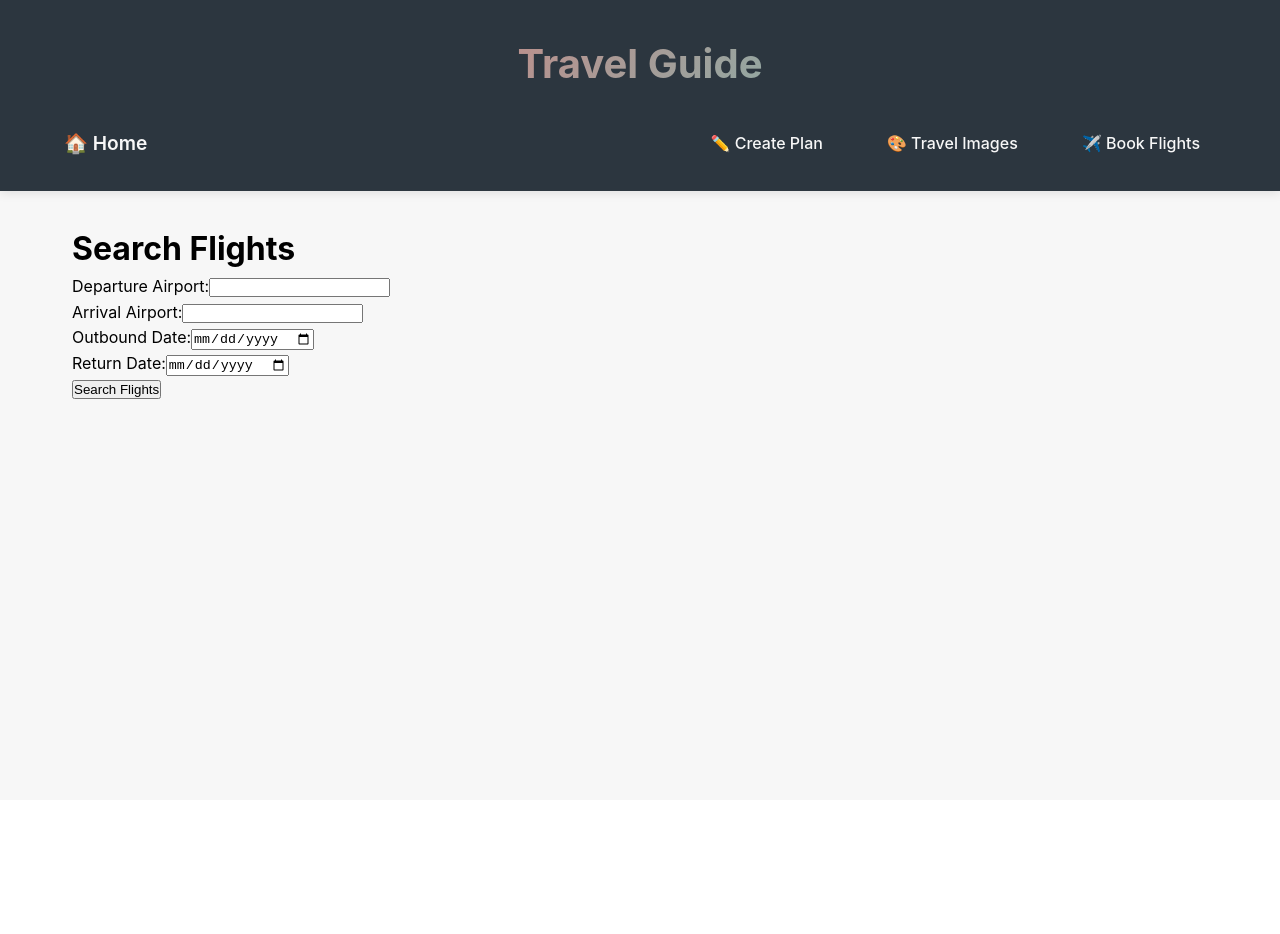
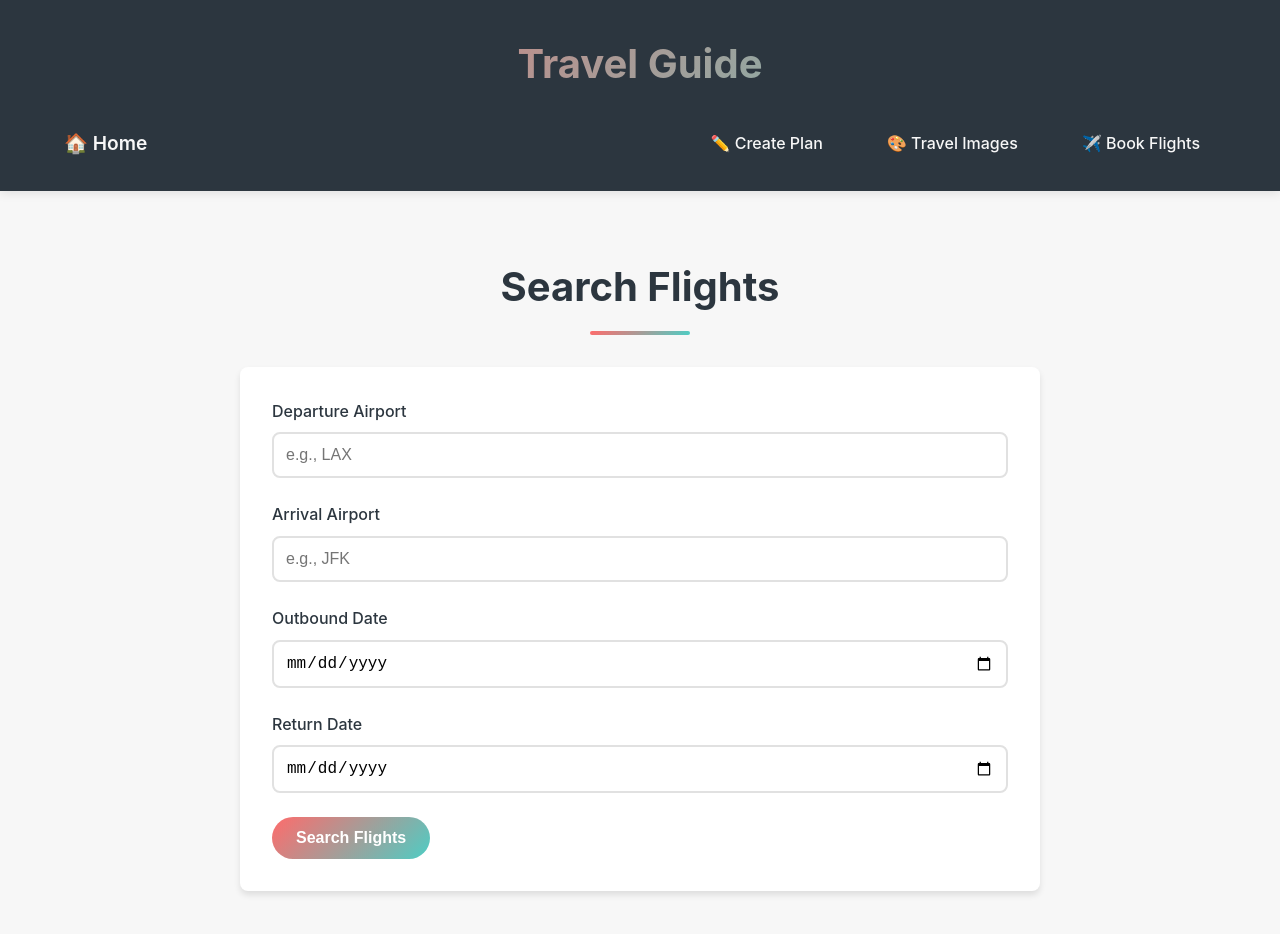
Before and after one commit to nico-keller/travel-guide, a React (Create React App) app in the folder frontend/: page /search-flights in a window 1280 px wide. Shown: the top 934 px of the page. Before the commit the page ends 800 px from the top, so only its background shows below. Built offline with nearby package versions, Linux system fonts and the light colour scheme.

Commit message:
added styling

```diff
--- a/frontend/src/pages/FlightSearch.js
+++ b/frontend/src/pages/FlightSearch.js
@@ -1,5 +1,6 @@
 import React, { useState } from 'react';
 import axios from 'axios';
+import '../styles/SharedStyles.css';
 
 function FlightSearch() {
     const [departure, setDeparture] = useState('');
@@ -19,7 +20,7 @@ function FlightSearch() {
                 return_date: returnDate
             });
             setFlights(response.data);
-            setError(null);  // Reset error if search is successful
+            setError(null);
         } catch (error) {
             setError('Error fetching flight details');
             console.error(error);
@@ -27,84 +28,102 @@ function FlightSearch() {
     };
 
     return (
-        <div>
-            <h1>Search Flights</h1>
+        <div className="page-container">
+            <h1 className="page-title">Search Flights</h1>
+
+            {error && <div className="message error">{error}</div>}
+
+            <div className="form-container">
                 <form onSubmit={handleSearch}>
-                <div>
-                    <label>Departure Airport:</label>
+                    <div className="form-group">
+                        <label className="form-label">Departure Airport</label>
                         <input
                             type="text"
+                            className="form-input"
                             value={departure}
                             onChange={(e) => setDeparture(e.target.value)}
+                            placeholder="e.g., LAX"
                             required
                         />
                     </div>
-                <div>
-                    <label>Arrival Airport:</label>
+                    <div className="form-group">
+                        <label className="form-label">Arrival Airport</label>
                         <input
                             type="text"
+                            className="form-input"
                             value={arrival}
                             onChange={(e) => setArrival(e.target.value)}
+                            placeholder="e.g., JFK"
                             required
                         />
                     </div>
-                <div>
-                    <label>Outbound Date:</label>
+                    <div className="form-group">
+                        <label className="form-label">Outbound Date</label>
                         <input
                             type="date"
+                            className="form-input"
                             value={outboundDate}
                             onChange={(e) => setOutboundDate(e.target.value)}
                             required
                         />
                     </div>
-                <div>
-                    <label>Return Date:</label>
+                    <div className="form-group">
+                        <label className="form-label">Return Date</label>
                         <input
                             type="date"
+                            className="form-input"
                             value={returnDate}
                             onChange={(e) => setReturnDate(e.target.value)}
                             required
                         />
                     </div>
-                <button type="submit">Search Flights</button>
+                    <button type="submit" className="btn">Search Flights</button>
                 </form>
+            </div>
 
-            {/* Display error if exists */}
-            {error && <p>{error}</p>}
-
-            {/* Display flight results */}
             {flights && <FlightResults flights={flights.best_flights} bookingLink={flights.search_metadata.google_flights_url} />}
         </div>
     );
 }
 
 function FlightResults({ flights, bookingLink }) {
-    if (flights.length === 0) return <p>No flights found.</p>;
+    if (flights.length === 0) return <div className="message">No flights found.</div>;
 
     return (
-        <div>
-            <h2>Flight Results</h2>
+        <div className="results-container">
+            <h2 className="section-title">Flight Results</h2>
             {flights.map((flight, index) => (
-                <div key={index} style={styles.flightCard}>
-                    <div style={styles.flightHeader}>
-                        <img src={flight.airline_logo} alt="Airline Logo" style={styles.logo} />
+                <div key={index} className="card flight-card">
+                    <div className="flight-header">
+                        <img src={flight.airline_logo} alt="Airline Logo" className="airline-logo" />
                         <h3>{flight.flights[0].airline} - {flight.flights[0].flight_number}</h3>
                     </div>
 
-                    <div style={styles.flightInfo}>
-                        <p><strong>Departure:</strong> {flight.flights[0].departure_airport.name} at {flight.flights[0].departure_airport.time}</p>
-                        <p><strong>Arrival:</strong> {flight.flights[0].arrival_airport.name} at {flight.flights[0].arrival_airport.time}</p>
-                        <p><strong>Duration:</strong> {flight.total_duration} minutes</p>
-                        <p><strong>Price:</strong> ${flight.price}</p>
+                    <div className="flight-details">
+                        <div className="flight-info">
+                            <div className="departure">
+                                <h4>Departure</h4>
+                                <p>{flight.flights[0].departure_airport.name}</p>
+                                <p className="time">{flight.flights[0].departure_airport.time}</p>
+                            </div>
+                            <div className="flight-duration">
+                                <span className="duration-line"></span>
+                                <p>{flight.total_duration} min</p>
+                            </div>
+                            <div className="arrival">
+                                <h4>Arrival</h4>
+                                <p>{flight.flights[0].arrival_airport.name}</p>
+                                <p className="time">{flight.flights[0].arrival_airport.time}</p>
+                            </div>
                         </div>
 
-                    <div style={styles.extraInfo}>
-                        <p><strong>Legroom:</strong> {flight.flights[0].legroom}</p>
-                        <p><strong>Carbon Emissions:</strong> {flight.carbon_emissions.this_flight / 1000} kg</p>
+                        <div className="flight-meta">
+                            <p><span>Legroom:</span> {flight.flights[0].legroom}</p>
+                            <p><span>Carbon Emissions:</span> {(flight.carbon_emissions.this_flight / 1000).toFixed(2)} kg</p>
+                            <p className="price"><span>Price:</span> ${flight.price}</p>
                         </div>
 
-                    <div style={styles.bookingLink}>
-                        <a href={bookingLink} target="_blank" rel="noopener noreferrer">
+                        <a href={bookingLink} target="_blank" rel="noopener noreferrer" className="btn book-btn">
                             Book this flight
                         </a>
                     </div>
@@ -114,33 +133,4 @@ function FlightResults({ flights, bookingLink }) {
     );
 }
 
-const styles = {
-    flightCard: {
-        border: '1px solid #ddd',
-        borderRadius: '8px',
-        padding: '16px',
-        margin: '16px 0',
-        backgroundColor: '#f9f9f9',
-    },
-    flightHeader: {
-        display: 'flex',
-        alignItems: 'center',
-    },
-    logo: {
-        height: '40px',
-        marginRight: '16px',
-    },
-    flightInfo: {
-        marginTop: '8px',
-    },
-    extraInfo: {
-        marginTop: '16px',
-        fontStyle: 'italic',
-    },
-    bookingLink: {
-        marginTop: '16px',
-        textAlign: 'center',
-    }
-};
-
 export default FlightSearch;
--- a/frontend/src/pages/ImageGenerator.js
+++ b/frontend/src/pages/ImageGenerator.js
@@ -1,44 +1,71 @@
 import React, { useState } from 'react';
 import axios from 'axios';
+import '../styles/SharedStyles.css';
 
 function ImageGenerator() {
     const [prompt, setPrompt] = useState('');
     const [imageUrl, setImageUrl] = useState(null);
     const [error, setError] = useState(null);
+    const [isLoading, setIsLoading] = useState(false);
 
     const handleGenerateImage = async (e) => {
         e.preventDefault();
+        setIsLoading(true);
+        setError(null);
+
         try {
             const response = await axios.post('http://127.0.0.1:5000/api/generate_image', { prompt });
             setImageUrl(response.data.image_url);
-            setError(null);
         } catch (error) {
-            setError('Error generating image');
+            setError('Error generating image. Please try again.');
             console.error(error);
+        } finally {
+            setIsLoading(false);
         }
     };
 
     return (
-        <div>
-            <h1>Generate AI Image</h1>
+        <div className="page-container">
+            <h1 className="page-title">AI Travel Image Generator</h1>
+
+            <div className="form-container">
                 <form onSubmit={handleGenerateImage}>
-                <div>
-                    <label>Image Prompt:</label>
-                    <input
-                        type="text"
+                    <div className="form-group">
+                        <label className="form-label">Describe the travel scene you want to generate</label>
+                        <textarea
+                            className="form-textarea"
                             value={prompt}
                             onChange={(e) => setPrompt(e.target.value)}
+                            placeholder="E.g., A scenic sunset view of the Santorini coastline with white buildings and blue domes"
                             required
                         />
                     </div>
-                <button type="submit">Generate Image</button>
+                    <button
+                        type="submit"
+                        className={`btn ${isLoading ? 'loading' : ''}`}
+                        disabled={isLoading}
+                    >
+                        {isLoading ? 'Generating...' : 'Generate Image'}
+                    </button>
                 </form>
+            </div>
 
-            {error && <p>{error}</p>}
+            {error && <div className="message error">{error}</div>}
+
             {imageUrl && (
-                <div>
-                    <h2>Generated Image</h2>
-                    <img src={imageUrl} alt="Generated AI" style={{ maxWidth: '100%' }} />
+                <div className="card image-result">
+                    <h2 className="section-title">Generated Image</h2>
+                    <div className="image-container">
+                        <img
+                            src={imageUrl}
+                            alt="AI Generated travel scene"
+                            className="generated-image"
+                        />
+                    </div>
+                    <div className="image-prompt">
+                        <h3>Prompt Used:</h3>
+                        <p>{prompt}</p>
+                    </div>
                 </div>
             )}
         </div>
```
Also changed, not shown: frontend/src/context/ItineraryContext.js (added, +21 -0 lines). Lines whose indentation alone changed are shown as unchanged.
